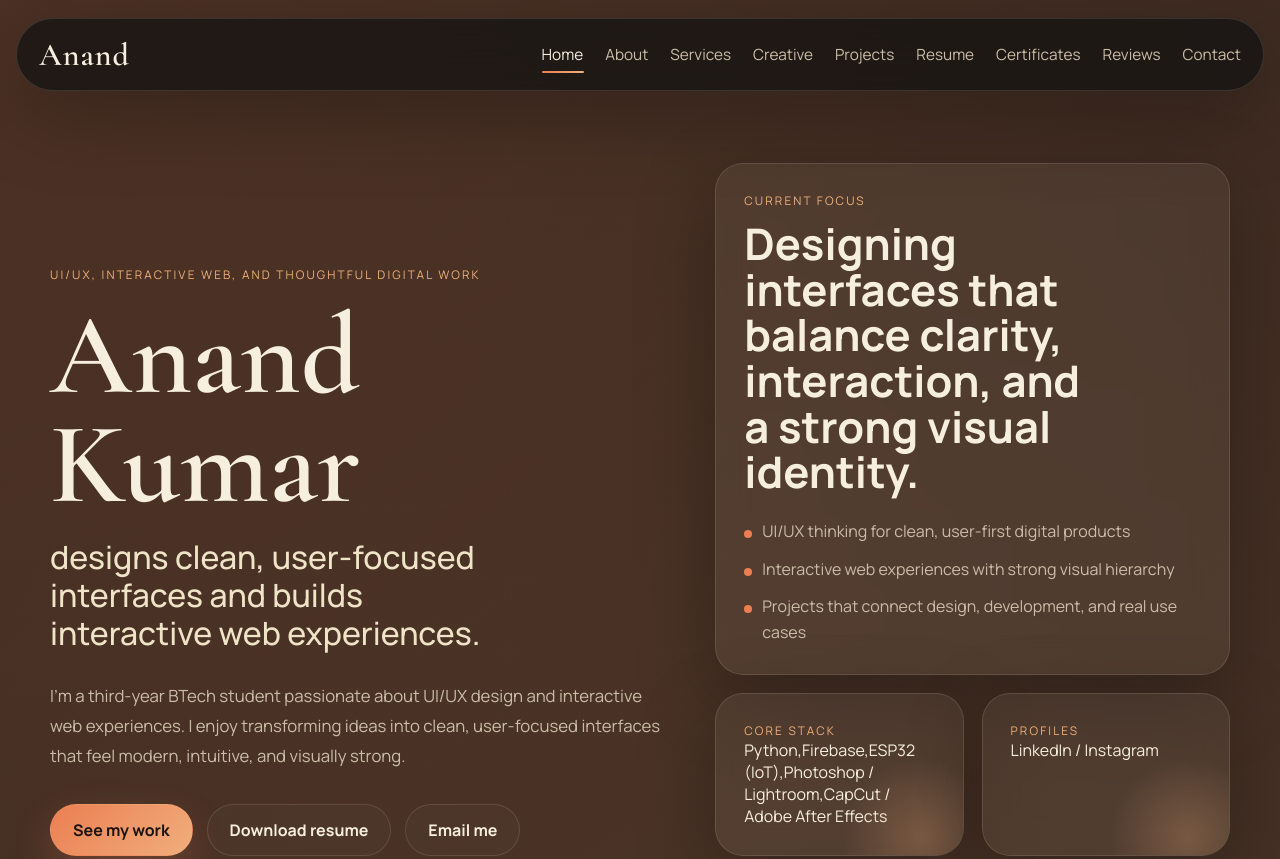
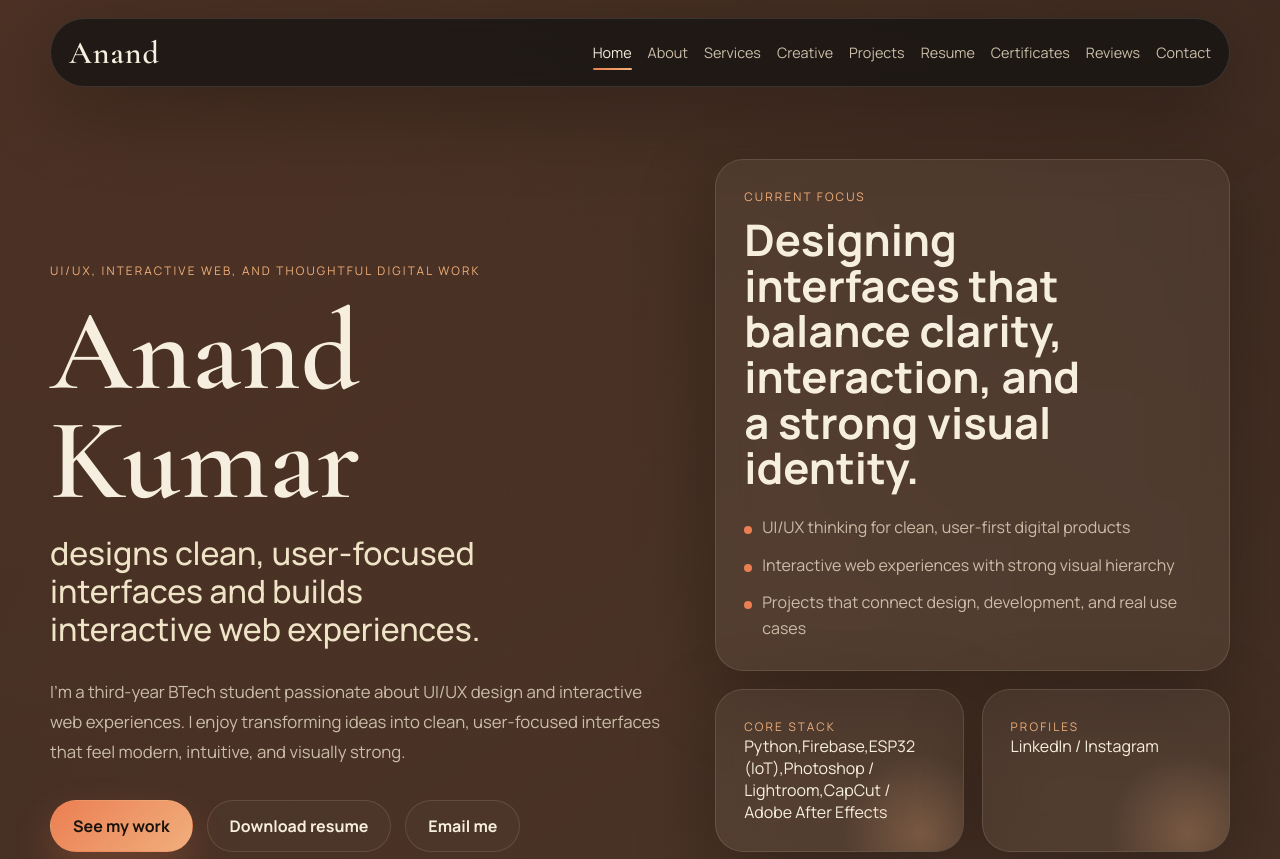
Before and after one commit to Lucifer12049/My-portfolio, a plain HTML site: page index.html in a window 1280 px wide. Shown: the top 859 px of the page. Drawn offline with nearby package versions, Linux system fonts and the light colour scheme.

Commit message:
Refine portfolio navigation spacing

```diff
--- a/style.css
+++ b/style.css
@@ -69,14 +69,16 @@ a {
   top: 0;
   z-index: 20;
   padding-top: 18px;
+  width: min(100%, var(--max-width));
+  margin: 0 auto;
 }
 
 .nav {
   display: flex;
   align-items: center;
   justify-content: space-between;
-  gap: 24px;
-  padding: 16px 22px;
+  gap: 18px;
+  padding: 14px 18px;
   border: 1px solid var(--line);
   border-radius: 999px;
   background: rgba(17, 17, 17, 0.72);
@@ -95,12 +97,13 @@ a {
   position: relative;
   display: flex;
   align-items: center;
-  gap: 22px;
+  gap: 16px;
 }
 
 .nav-links a {
   color: var(--muted);
-  font-size: 0.96rem;
+  font-size: 0.9rem;
+  white-space: nowrap;
   transition: color 0.25s ease, transform 0.25s ease;
 }
 
@@ -132,7 +135,7 @@ a {
   border-radius: 999px;
   background: transparent;
   color: var(--text);
-  padding: 10px 14px;
+  padding: 9px 13px;
   font: inherit;
 }
 
```
